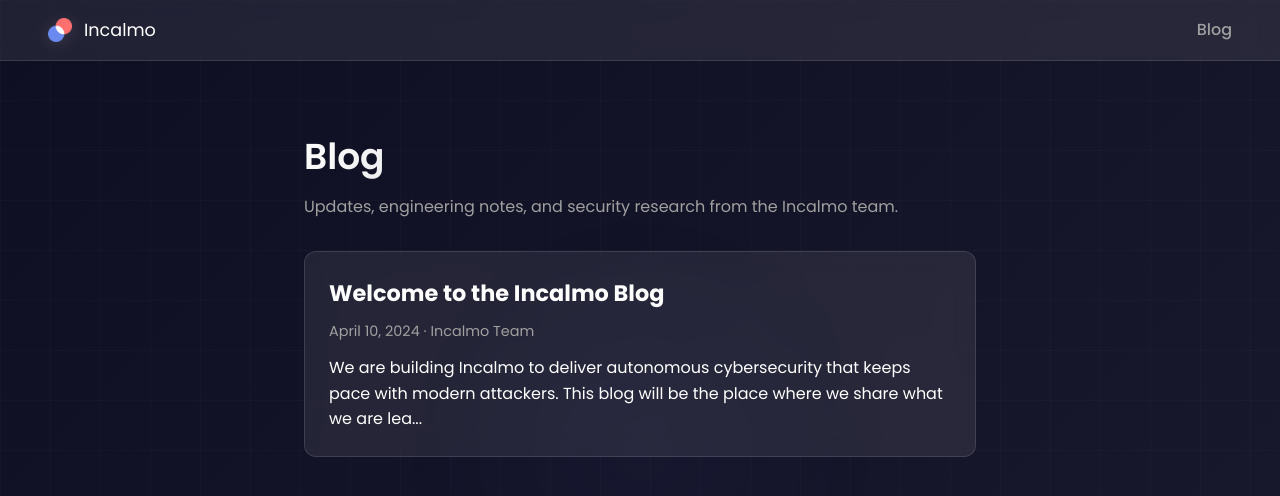
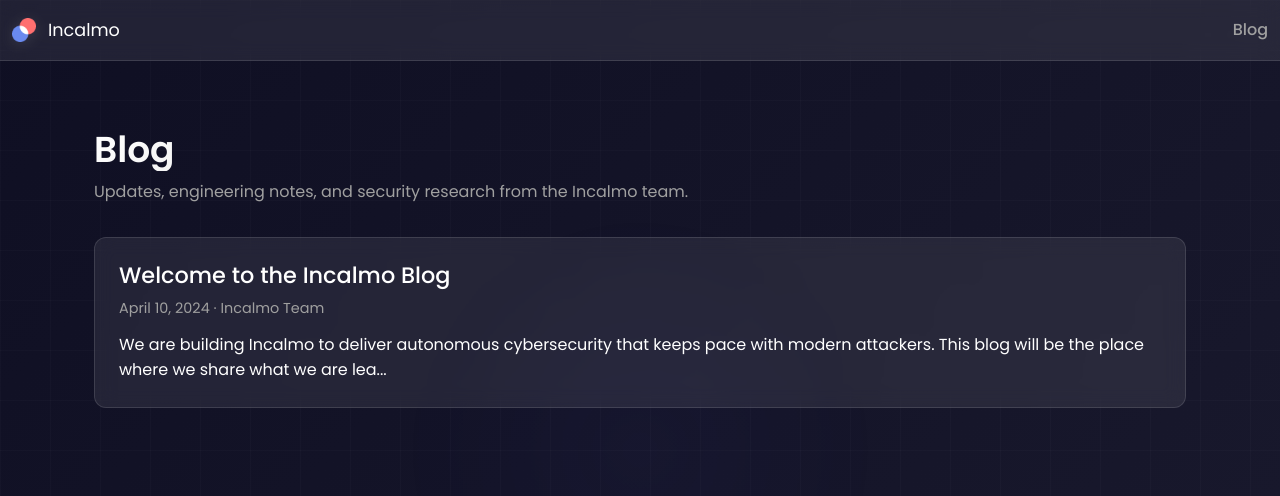
Before and after one commit to Incalmo/incalmo.github.io, a Jekyll site: the page built from blog/index.md, in a window 1280 px wide. Shown: the top 496 px of the page. Built offline with Jekyll 4.4.1, drawn with Linux system fonts in a browser that asks for light colours.

Commit message:
Switch to bootstrap

```diff
--- a/_layouts/default.html
+++ b/_layouts/default.html
@@ -5,6 +5,7 @@
   <meta charset="utf-8">
   <meta name="viewport" content="width=device-width, initial-scale=1">
   <title>{% if page.title %}{{ page.title }} · {% endif %}{{ site.title }}</title>
+  <link href="https://cdn.jsdelivr.net/npm/bootstrap@5.3.0/dist/css/bootstrap.min.css" rel="stylesheet">
   <link href="https://fonts.googleapis.com/css2?family=Poppins:wght@400;500;600;700&display=swap" rel="stylesheet">
   <link rel="stylesheet" href="{{ '/assets/shared.css' | relative_url }}">
   <link rel="stylesheet" href="{{ '/assets/blog.css' | relative_url }}">
@@ -13,18 +14,25 @@
 
 <body>
   <header class="site-header">
-    <div class="wrapper">
-      <div class="header-brand">
-        <img src="{{ '/assets/logo_32.png' | relative_url }}" alt="Incalmo Logo" class="header-logo">
-        <a class="site-title" href="{{ '/' | relative_url }}">{{ site.title }}</a>
+    <div class="container-fluid">
+      <div class="row align-items-center py-3">
+        <div class="col-auto">
+          <div class="header-brand">
+            <img src="{{ '/assets/logo_32.png' | relative_url }}" alt="Incalmo Logo" class="header-logo">
+            <a class="site-title text-decoration-none" href="{{ '/' | relative_url }}">{{ site.title }}</a>
+          </div>
+        </div>
+        <div class="col"></div>
+        <div class="col-auto">
+          <nav class="site-nav">
+            <a href="{{ '/blog/' | relative_url }}" class="text-decoration-none">Blog</a>
+          </nav>
+        </div>
       </div>
-      <nav class="site-nav">
-        <a href="{{ '/blog/' | relative_url }}">Blog</a>
-      </nav>
     </div>
   </header>
   <main class="site-main">
-    <div class="wrapper">
+    <div class="container">
       {{ content }}
     </div>
   </main>
--- a/assets/blog.css
+++ b/assets/blog.css
@@ -62,15 +62,9 @@
   }
 }
 
-.wrapper {
-  max-width: 720px;
-  margin: 0 auto;
-  padding: 0 1.5rem;
-}
-
 /* Header styles are now in shared.css */
 
-.site-main .wrapper {
+.site-main .container {
   padding: 3rem 1.5rem 4rem;
 }
 
--- a/assets/shared.css
+++ b/assets/shared.css
@@ -11,15 +11,7 @@
   z-index: 100;
 }
 
-.site-header .wrapper,
-.header-wrapper {
-  max-width: 1200px;
-  margin: 0 auto;
-  display: flex;
-  align-items: center;
-  justify-content: space-between;
-  padding: 1rem 0.5rem;
-}
+/* Bootstrap will handle the layout */
 
 .header-brand {
   display: flex;
@@ -59,19 +51,6 @@
 }
 
 @media (max-width: 768px) {
-  .site-header .wrapper,
-  .header-wrapper {
-    flex-direction: column;
-    align-items: flex-start;
-    gap: 1rem;
-    padding: 1rem;
-  }
-
-  .site-nav a {
-    margin-left: 0;
-    margin-right: 1.5rem;
-  }
-
   .header-logo {
     width: 20px;
     height: 20px;
```
Also changed, not shown: index.html (+10 -5 lines), 6 other files.
